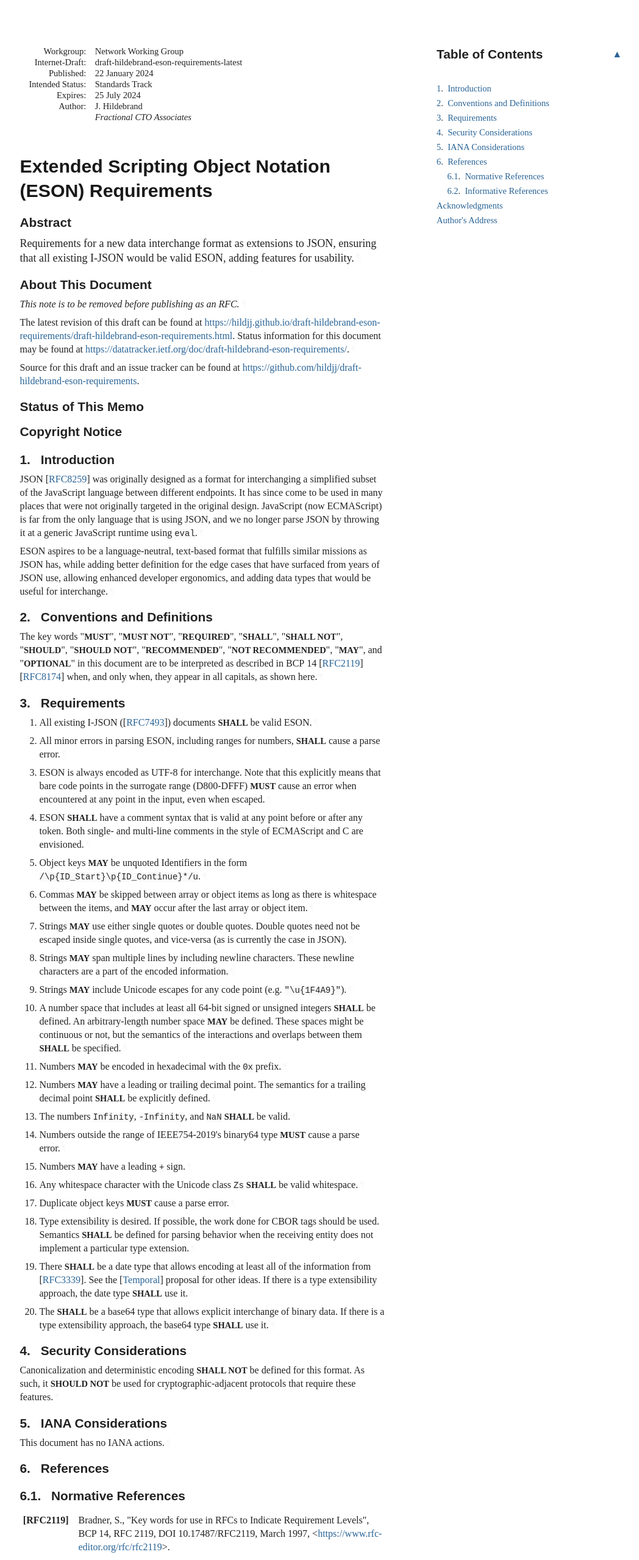
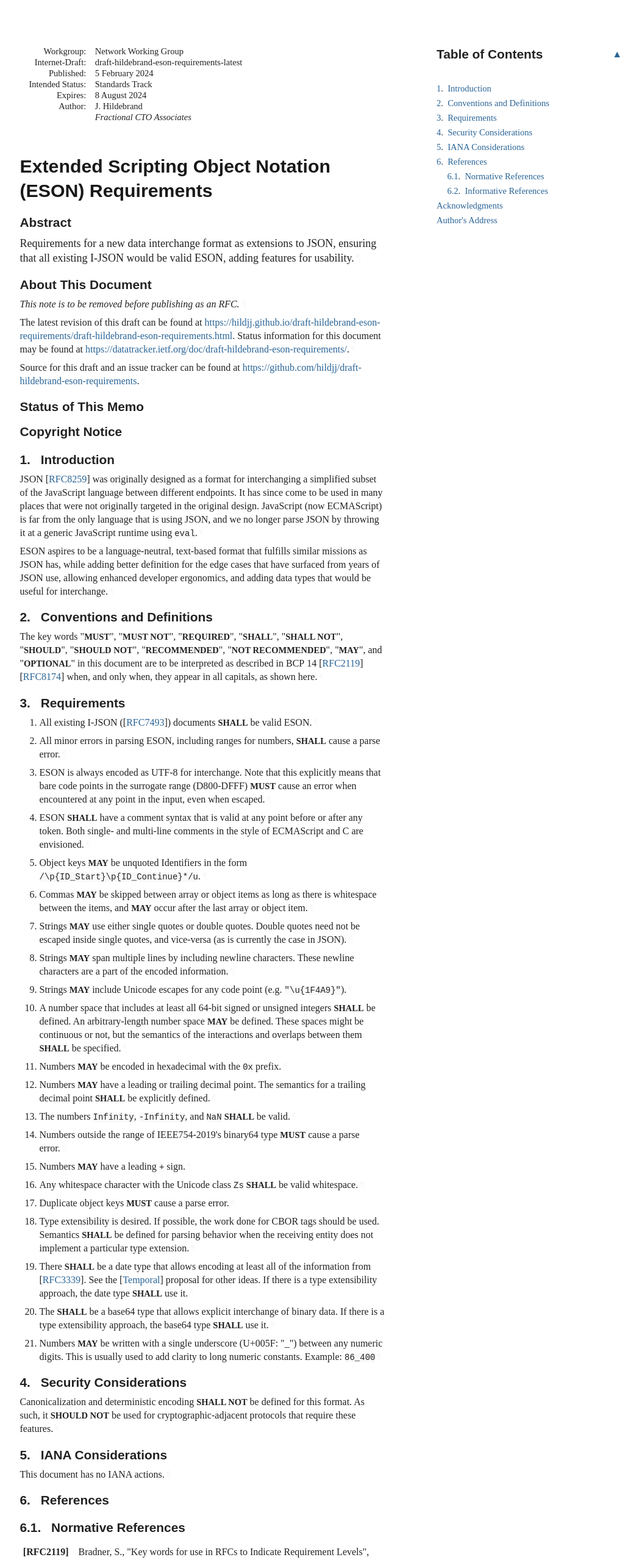
Before and after one commit to hildjj/draft-hildebrand-eson-requirements, a plain HTML site: page draft-hildebrand-eson-requirements.html in a window 1280 px wide. Shown: the top 2558 px of the page at 61% size, without its empty margins (92-1140 px from the left). Drawn offline with Linux system fonts and the light colour scheme; a web font is replaced by a local one.

Commit message:
Script updating gh-pages from 816aac4. [ci skip]

```diff
--- a/draft-hildebrand-eson-requirements.html
+++ b/draft-hildebrand-eson-requirements.html
@@ -10,20 +10,20 @@
        Requirements for a new data interchange format as extensions to JSON, ensuring
 that all existing I-JSON would be valid ESON, adding features for usability.
     " name="description">
-<meta content="xml2rfc 3.19.1" name="generator">
+<meta content="xml2rfc 3.19.2" name="generator">
 <meta content="json" name="keyword">
 <meta content="text" name="keyword">
 <meta content="scripting" name="keyword">
 <meta content="draft-hildebrand-eson-requirements-latest" name="ietf.draft">
 <!-- Generator version information:
-  xml2rfc 3.19.1
+  xml2rfc 3.19.2
     Python 3.11.6
     ConfigArgParse 1.7
     google-i18n-address 3.1.0
     intervaltree 3.1.0
     Jinja2 3.1.2
     lxml 4.9.3
-    platformdirs 4.1.0
+    platformdirs 4.2.0
     pycountry 22.3.5
     PyYAML 6.0.1
     requests 2.31.0
@@ -1028,11 +1028,11 @@ svg :is([fill="white"], [fill^="#fff"]) {
 <thead><tr>
 <td class="left">Internet-Draft</td>
 <td class="center">ESON Requirements</td>
-<td class="right">January 2024</td>
+<td class="right">February 2024</td>
 </tr></thead>
 <tfoot><tr>
 <td class="left">Hildebrand</td>
-<td class="center">Expires 25 July 2024</td>
+<td class="center">Expires 8 August 2024</td>
 <td class="right">[Page]</td>
 </tr></tfoot>
 </table>
@@ -1045,12 +1045,12 @@ svg :is([fill="white"], [fill^="#fff"]) {
 <dd class="internet-draft">draft-hildebrand-eson-requirements-latest</dd>
 <dt class="label-published">Published:</dt>
 <dd class="published">
-<time datetime="2024-01-22" class="published">22 January 2024</time>
+<time datetime="2024-02-05" class="published">5 February 2024</time>
     </dd>
 <dt class="label-intended-status">Intended Status:</dt>
 <dd class="intended-status">Standards Track</dd>
 <dt class="label-expires">Expires:</dt>
-<dd class="expires"><time datetime="2024-07-25">25 July 2024</time></dd>
+<dd class="expires"><time datetime="2024-08-08">8 August 2024</time></dd>
 <dt class="label-authors">Author:</dt>
 <dd class="authors">
 <div class="author">
@@ -1096,7 +1096,7 @@ that all existing I-JSON would be valid ESON, adding features for usability.<a h
         time. It is inappropriate to use Internet-Drafts as reference
         material or to cite them other than as "work in progress."<a href="#section-boilerplate.1-3" class="pilcrow">¶</a></p>
 <p id="section-boilerplate.1-4">
-        This Internet-Draft will expire on 25 July 2024.<a href="#section-boilerplate.1-4" class="pilcrow">¶</a></p>
+        This Internet-Draft will expire on 8 August 2024.<a href="#section-boilerplate.1-4" class="pilcrow">¶</a></p>
 </section>
 </div>
 <div id="copyright">
@@ -1277,6 +1277,11 @@ If there is a type extensibility approach, the date type <span class="bcp14">SHA
           <p id="section-3-1.20.1">The <span class="bcp14">SHALL</span> be a base64 type that allows explicit interchange of binary data.
 If there is a type extensibility approach, the base64 type <span class="bcp14">SHALL</span> use it.<a href="#section-3-1.20.1" class="pilcrow">¶</a></p>
 </li>
+        <li id="section-3-1.21">
+          <p id="section-3-1.21.1">Numbers <span class="bcp14">MAY</span> be written with a single underscore (U+005F: "_") between any
+numeric digits.  This is usually used to add clarity to long numeric
+constants.  Example: <code>86_400</code><a href="#section-3-1.21.1" class="pilcrow">¶</a></p>
+</li>
       </ol>
 </section>
 </div>
```
Also changed, not shown: index.html (+1 -1 lines), draft-hildebrand-eson-requirements.txt.
